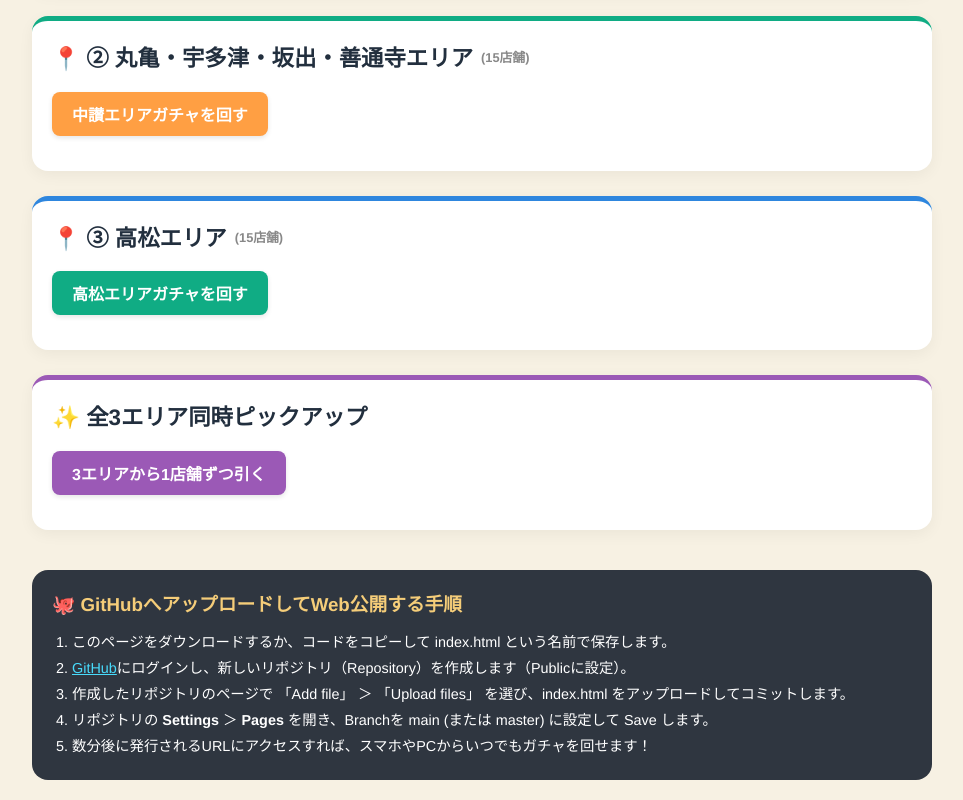
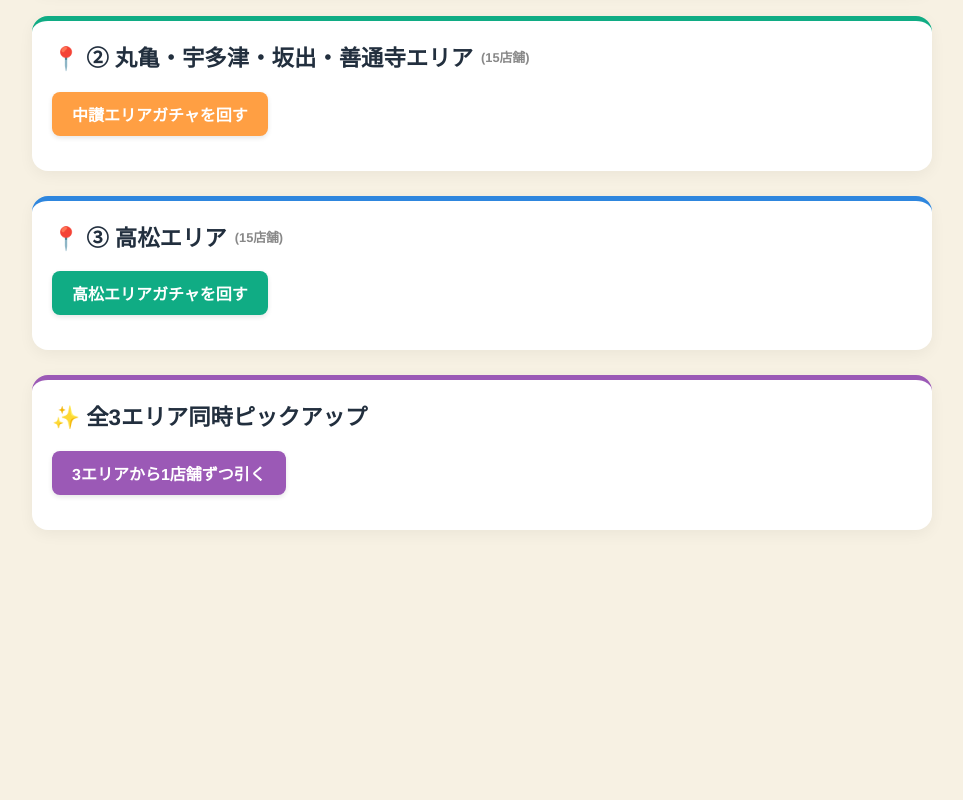
Before and after one commit to T-daichi-math/sanuki-udon-gacha, a plain HTML site: page index.html in a window 1280 px wide. Shown: the part 306-1106 px from the top of the page, without its empty margins (158-1121 px from the left). After the commit the page ends 881 px from the top, so only its background shows below. Drawn offline with Linux system fonts and the light colour scheme.

Commit message:
Remove GitHub upload instructions section
Removed GitHub upload instructions from the HTML.

```diff
--- a/index.html
+++ b/index.html
@@ -196,17 +196,7 @@
             </div>
         </div>
 
-        <!-- GitHub解説ボックス -->
-        <div class="github-box">
-            <h3>🐙 GitHubへアップロードしてWeb公開する手順</h3>
-            <ol>
-                <li>このページをダウンロードするか、コードをコピーして <code>index.html</code> という名前で保存します。</li>
-                <li><a href="https://github.com/" target="_blank" style="color: #48dbfb;">GitHub</a>にログインし、新しいリポジトリ（Repository）を作成します（Publicに設定）。</li>
-                <li>作成したリポジトリのページで 「Add file」 ＞ 「Upload files」 を選び、<code>index.html</code> をアップロードしてコミットします。</li>
-                <li>リポジトリの <strong>Settings</strong> ＞ <strong>Pages</strong> を開き、Branchを <code>main</code> (または <code>master</code>) に設定して Save します。</li>
-                <li>数分後に発行されるURLにアクセスすれば、スマホやPCからいつでもガチャを回せます！</li>
-            </ol>
-        </div>
+
     </div>
 
     <script>
```
